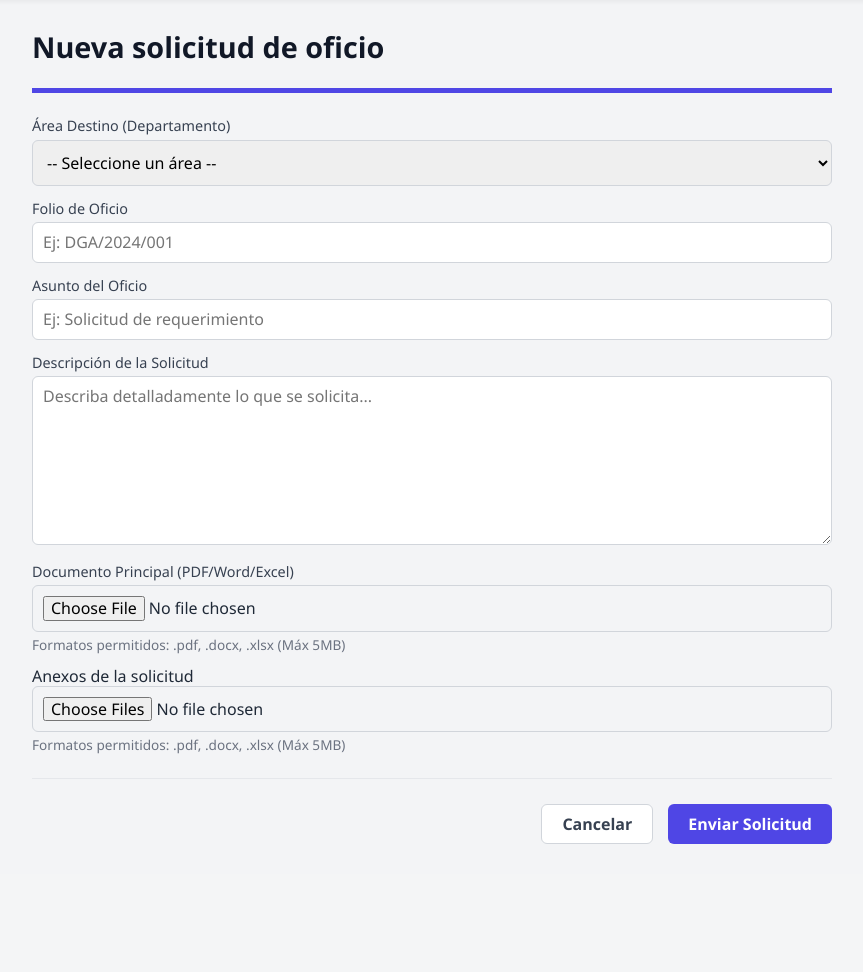
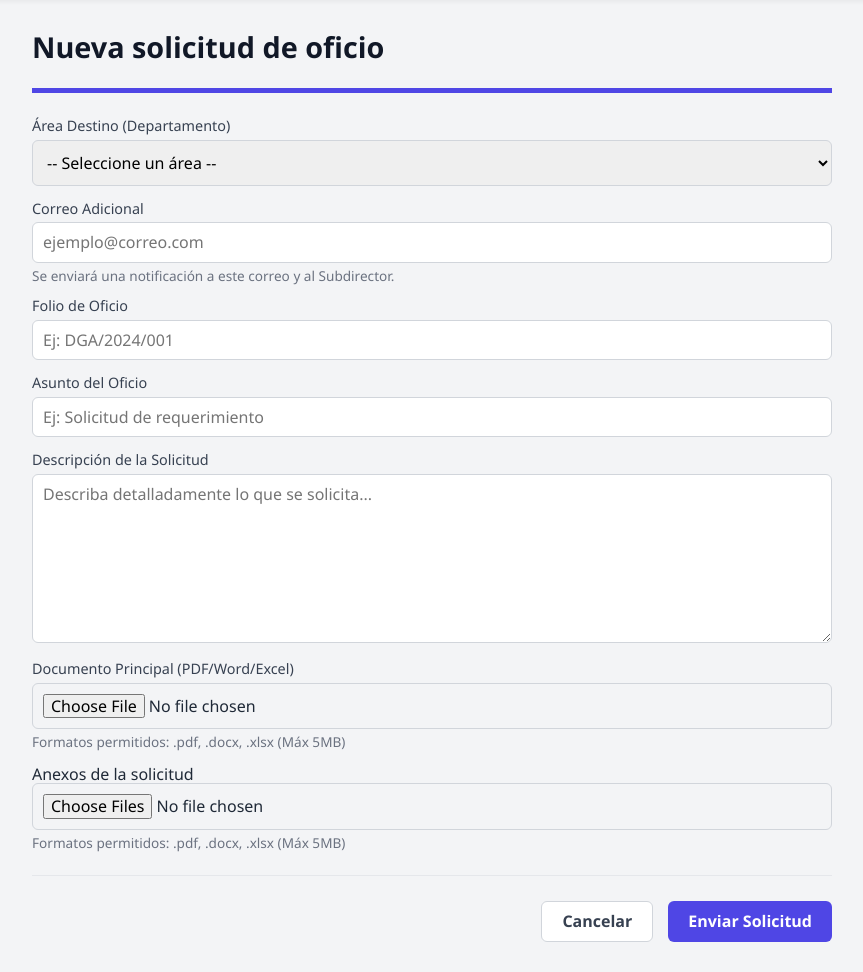
Before and after one commit to BrandonCVale/AMH_SISTEMA_OFICIOS, a Flask app: template app/templates/oficios/crear_formulario.html in a window 1280 px wide. Shown: the part 70-1042 px from the top of the page, without its empty margins (208-1071 px from the left). Before the commit the page ends 914 px from the top, so only its background shows below. Run offline with Flask 3, Linux system fonts and the light colour scheme; the template is opened without the code that fills it, so the values that code supplies are empty.

Commit message:
Configuracion para enviar correos lista, campo correo extra en la interfaz html listo.

```diff
--- a/app/__init__.py
+++ b/app/__init__.py
@@ -2,6 +2,7 @@ from flask import Flask, redirect, url_for
 from flask_login import LoginManager, current_user
 from app.config import config
 from app.db import configurar_base_datos
+from flask_mail import Mail
 
 # Inicializamos el gestor de login
 login_manager = LoginManager()
@@ -14,8 +15,10 @@ def crear_aplicacion(nombre_configuracion="default"):
 
     configurar_base_datos(app)
 
-    # 1. Iniciamos Flask-Login
+    # 1. Iniciamos Flask-Login y Flask_Mail
     login_manager.init_app(app)
+    mail = Mail(app)
+
 
     # 2. Registramos el Blueprint de Auth, Oficios
     from app.routes.auth import bp_auth
--- a/app/templates/oficios/crear_formulario.html
+++ b/app/templates/oficios/crear_formulario.html
@@ -3,7 +3,7 @@
 {% block titulo %}Nuevo Oficio - Sistema de Oficios{% endblock titulo %}
 
 {% block css_adicional %}
-    <link rel="stylesheet" href="{{ url_for('static', filename='css/panel.css') }}">
+<link rel="stylesheet" href="{{ url_for('static', filename='css/panel.css') }}">
 {% endblock css_adicional %}
 
 {% block contenido_principal %}
@@ -38,7 +38,7 @@
                 <select name="id_area" id="area_destino" class="entrada-texto" required>
                     <option value="" disabled selected>-- Seleccione un área --</option>
                     {% for area in areas %}
-                        <option value="{{ area.id_area }}">{{ area.nombre }}</option>
+                    <option value="{{ area.id_area }}">{{ area.nombre }}</option>
                     {% endfor %}
                 </select>
             </div>
@@ -68,30 +68,43 @@
             </div>
 
             {# --- SECCIÓN 3: DATOS DEL OFICIO --- #}
+            {# CORREO #}
+            <div class="grupo-formulario">
+                <label for="correo_copia" class="etiqueta-campo">Correo Adicional</label>
+                <input type="email" name="correo_copia" id="correo_copia" class="entrada-texto"
+                    placeholder="ejemplo@correo.com" required>
+                <small class="texto-ayuda">Se enviará una notificación a este correo y al Subdirector.</small>
+            </div>
+
             <div class="grupo-formulario">
                 <label for="folio" class="etiqueta-campo">Folio de Oficio</label>
-                <input type="text" name="folio" id="folio" class="entrada-texto" placeholder="Ej: DGA/2024/001" required>
+                <input type="text" name="folio" id="folio" class="entrada-texto" placeholder="Ej: DGA/2024/001"
+                    required>
             </div>
 
             <div class="grupo-formulario">
                 <label for="asunto" class="etiqueta-campo">Asunto del Oficio</label>
-                <input type="text" name="asunto" id="asunto" class="entrada-texto" placeholder="Ej: Solicitud de requerimiento" required>
+                <input type="text" name="asunto" id="asunto" class="entrada-texto"
+                    placeholder="Ej: Solicitud de requerimiento" required>
             </div>
 
             <div class="grupo-formulario">
                 <label for="descripcion_solicitud" class="etiqueta-campo">Descripción de la Solicitud</label>
-                <textarea name="descripcion_solicitud" id="descripcion_solicitud" rows="8" class="entrada-texto" placeholder="Describa detalladamente lo que se solicita..." required></textarea>
+                <textarea name="descripcion_solicitud" id="descripcion_solicitud" rows="8" class="entrada-texto"
+                    placeholder="Describa detalladamente lo que se solicita..." required></textarea>
             </div>
 
             <div class="grupo-formulario">
                 <label for="archivo" class="etiqueta-campo">Documento Principal (PDF/Word/Excel)</label>
-                <input type="file" name="archivo" id="archivo" class="entrada-texto" accept=".pdf,.docx,.doc,.xls,.xlsx" required>
+                <input type="file" name="archivo" id="archivo" class="entrada-texto" accept=".pdf,.docx,.doc,.xls,.xlsx"
+                    required>
                 <small class="texto-ayuda">Formatos permitidos: .pdf, .docx, .xlsx (Máx 5MB)</small>
             </div>
 
             <div class="grupo-formulario">
                 <label>Anexos de la solicitud</label>
-                <input type="file" name="anexos" id="anexos" class="entrada-texto" accept=".pdf,.docx,.doc,.xls,.xlsx" multiple>
+                <input type="file" name="anexos" id="anexos" class="entrada-texto" accept=".pdf,.docx,.doc,.xls,.xlsx"
+                    multiple>
                 <small class="texto-ayuda">Formatos permitidos: .pdf, .docx, .xlsx (Máx 5MB)</small>
             </div>
 
```
Also changed, not shown: app/services/email_service.py (added, +12 -0 lines), 1 other file.
